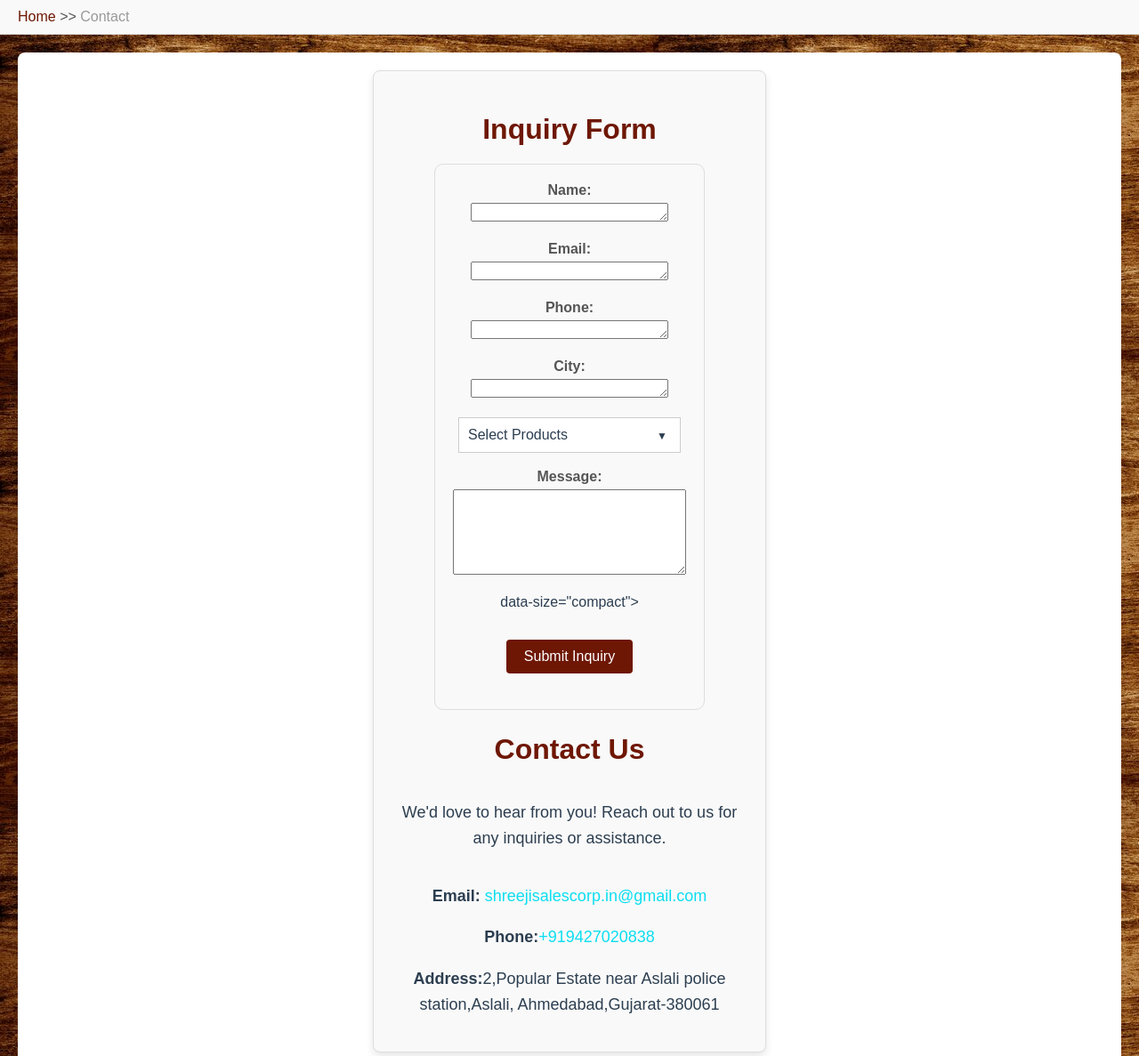
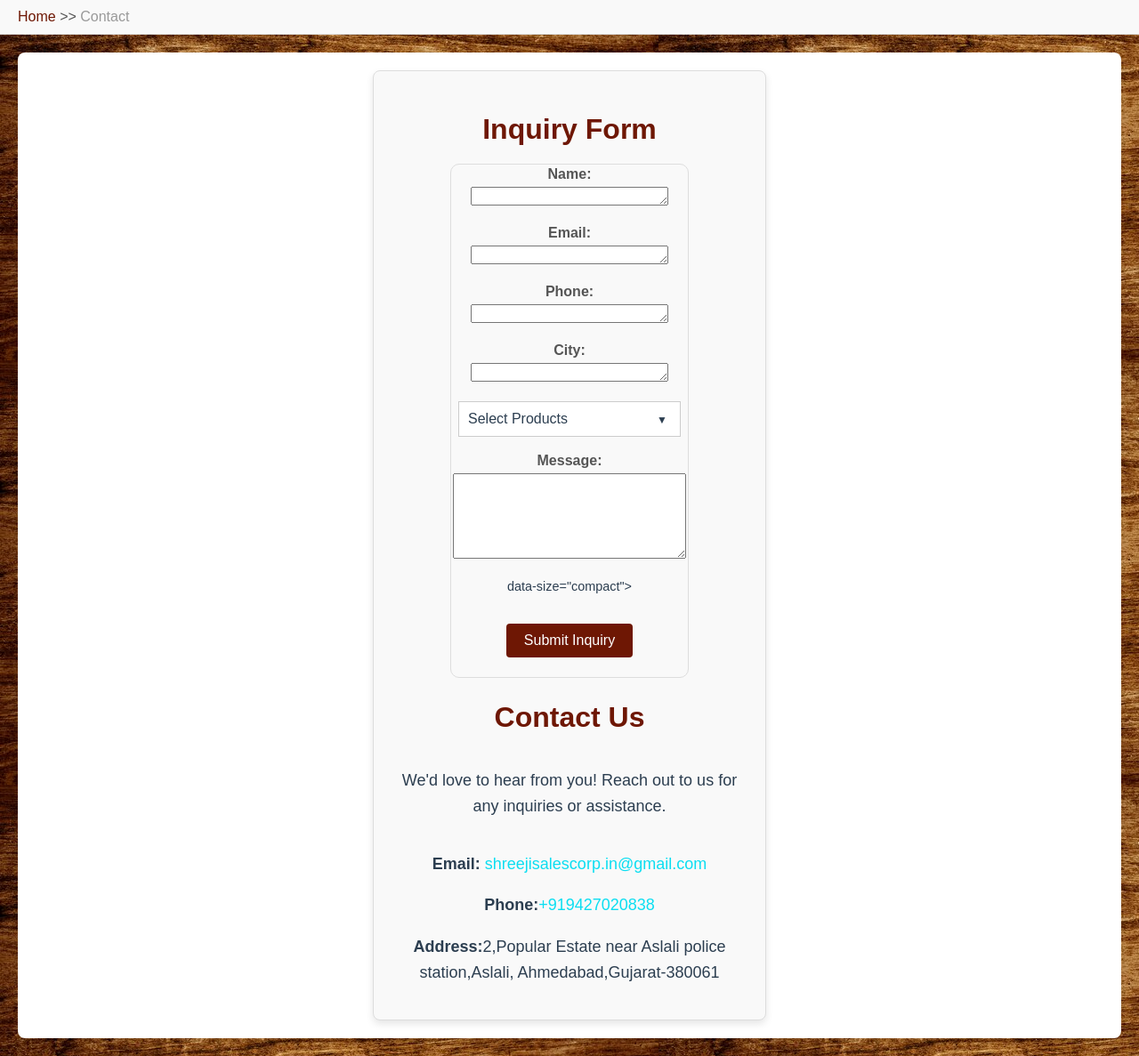
Before and after one commit to shreejisalescorporation/shreejisalescorporation, a Flask app: page / in a window 1280 px wide. Shown: the part 72-1259 px from the top of the page at 89% size. Run offline with Flask 3, Linux system fonts and the light colour scheme; some libraries are stand-ins or nearby versions.

Commit message:
Update contact.html

```diff
--- a/templates/contact.html
+++ b/templates/contact.html
@@ -47,6 +47,7 @@
 
     <section id="inquiry-form">
         <h2>Inquiry Form</h2>
+        <div class="container">
         <div class="tab1">
           <form id="inquiryForm" action="https://api.shreejisalescorp.in/send_inquiry" method="POST">
             <div class="form-group">
@@ -140,7 +141,7 @@
 
 
 
-
+        </div>
       <h2>Contact Us</h2>
       <p>We'd love to hear from you! Reach out to us for any inquiries or assistance.</p>
       <div class="contact-info">
@@ -274,21 +275,32 @@
 
 
   <style>
+   .g-recaptcha {
+  transform: scale(0.9); /* Reduces size to 80% */
+  transform-origin: center; /* Keeps it centered */
+}
+    .container {
+  display: flex;
+  justify-content: center;
+  align-items: center;
+  min-height: 15vh; /* Full height of the viewport */
+  margin: 0; /* Remove default body margin */
+}
     .tab1 {
-  margin: 0 auto;
+
   max-width: 500px; /* adjust the width as needed */
   background-color: #f9f9f9;
   border: 1px solid #ddd;
   border-radius: 10px;
-  padding: 20px;
+  padding: 2px;
   text-align: center;
   transition: transform 0.3s, box-shadow 0.3s;
 }
 @media (max-width: 768px) {
   .tab1 {
-    margin: 0 auto;
-    max-width:auto;
-    padding: 5px;
+
+    max-width:275px;
+    padding:5px;
   }
 }
 
```
